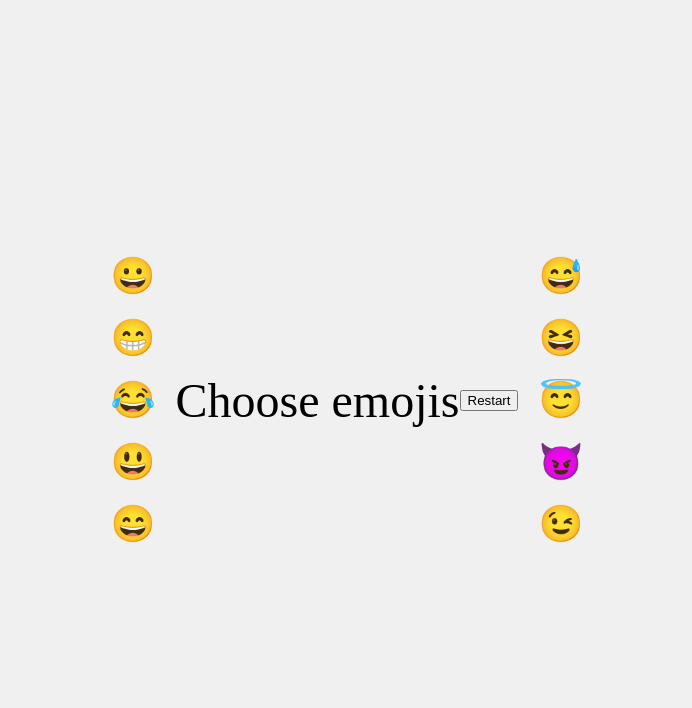
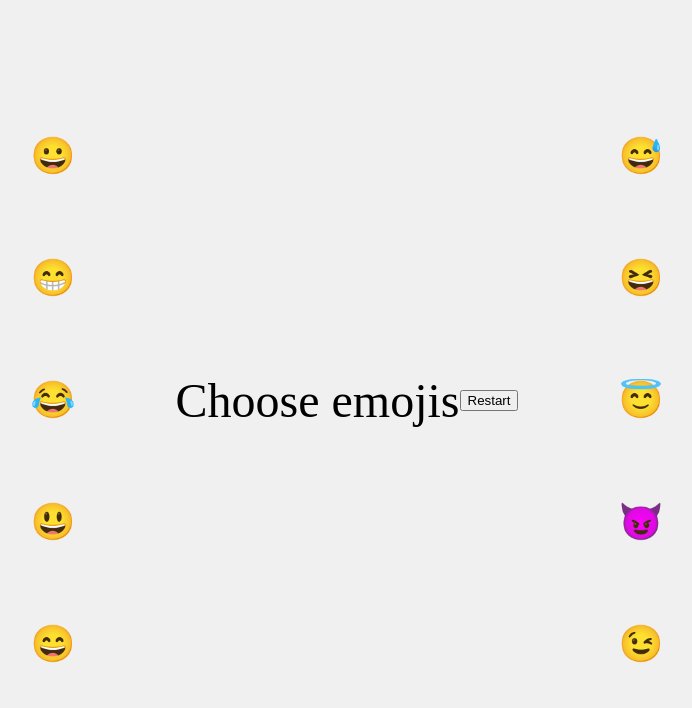
Before and after one commit to eceerkan/SpaceJam-demo, a plain HTML site: page index.html in a window 1280 px wide. Shown: the whole page, without its empty margins (293-985 px from the left). Drawn offline with Linux system fonts and the light colour scheme.

Commit message:
Added padding to css

```diff
--- a/styles.css
+++ b/styles.css
@@ -20,7 +20,7 @@ body {
 
 .emoji {
     font-size: 36px;
-    padding: 10px;
+    padding: 40px;
     cursor: pointer;
 }
 
@@ -28,5 +28,5 @@ body {
     display: flex;
     align-items: center;
     font-size: 48px;
-    padding: 10px;
+    padding: 60px;
 }
```
